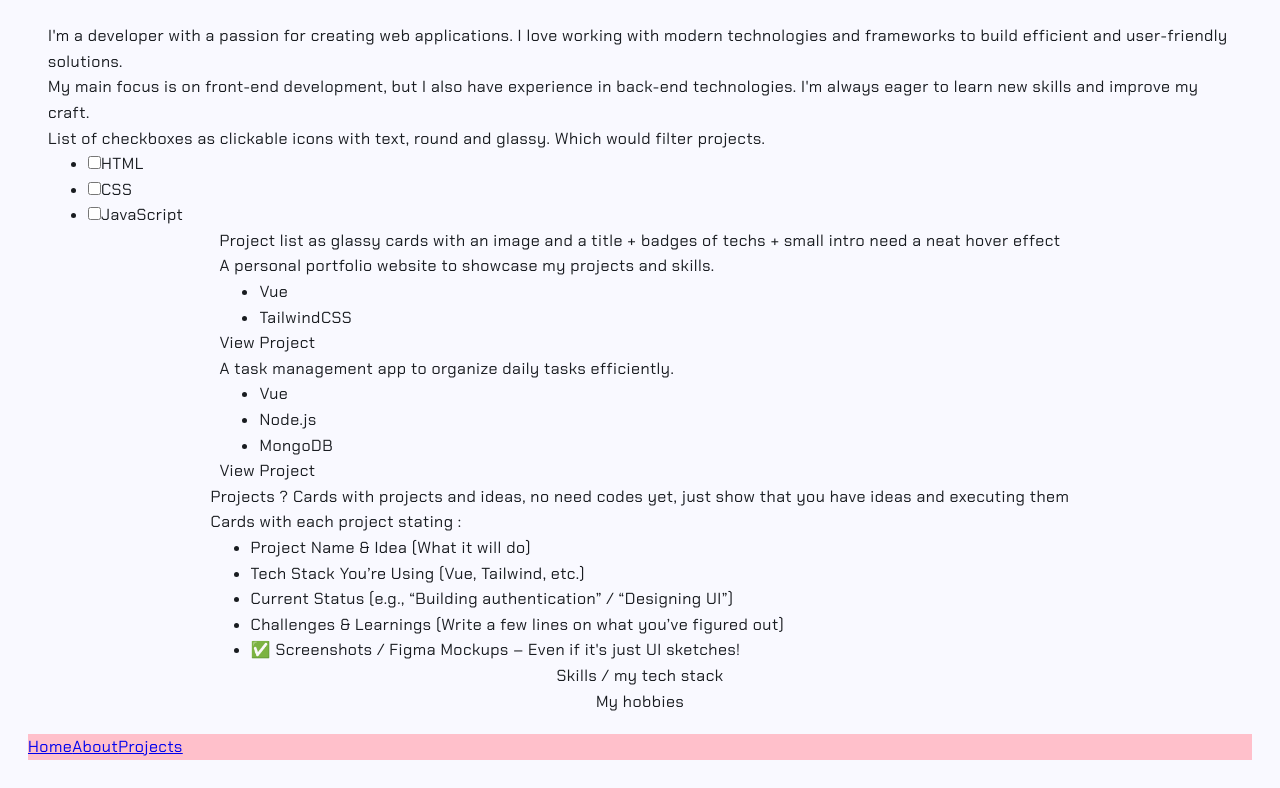
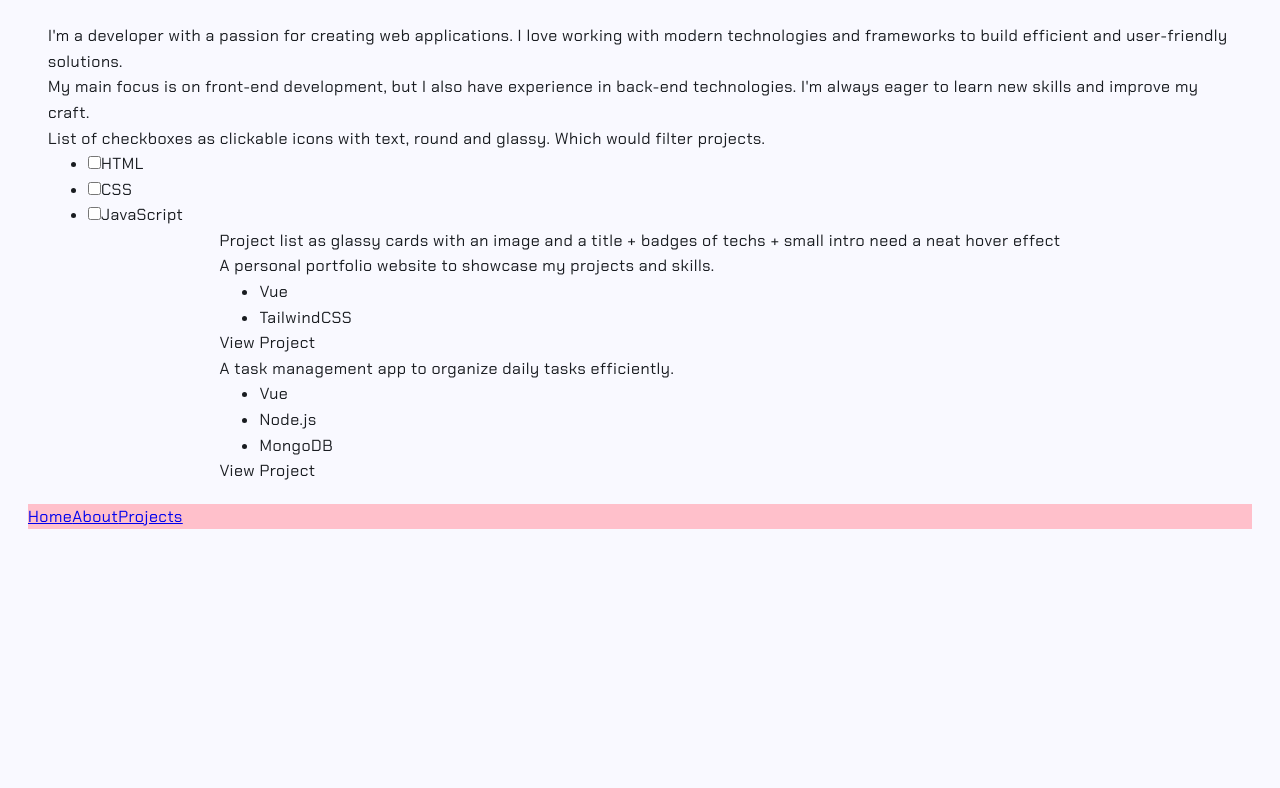
Before and after one commit to AlexGreau/Portfolio, a Vue app: page / in a window 1280 px wide. Shown: the part 479-1267 px from the top of the page. After the commit the page ends 1036 px from the top, so only its background shows below. Built offline with nearby package versions, Linux system fonts and the light colour scheme.

Commit message:
feat: about skeleton + home cleanup

```diff
--- a/src/views/AboutView.vue
+++ b/src/views/AboutView.vue
@@ -1,9 +1,13 @@
 <template>
   <section class="about">
     <h1>This is an about page</h1>
-    <p>Small paragraph about me</p>
+    <p>Small paragraph about me. What's more ? be a human and have more dimensions then just a dev</p>
     <div>A photo</div>
-    <div>My role as swim coach and why (past career)</div>
+    <p>
+      Small paragraph about my hobbies and how i spend my time, link to a blog ?
+    </p>
+    <h2>Swim coach career</h2>
+    <p>Small intro of the activity, and why (past career) + maybe how it influenced the website theme</p>
     <form>
       contact me form
     </form>
--- a/src/views/HomeView.vue
+++ b/src/views/HomeView.vue
@@ -64,25 +64,6 @@
         :key="project.id"
         :project="project"
       />
-    </section>
-
-    <section>
-      Projects ? Cards with projects and ideas, no need codes yet, just show that you have ideas and executing them
-      <br/>
-      Cards with each project stating :
-      <ul>
-        <li>Project Name & Idea (What it will do)</li>
-        <li>Tech Stack You’re Using (Vue, Tailwind, etc.)</li>
-        <li> Current Status (e.g., “Building authentication” / “Designing UI”)</li>
-        <li>Challenges & Learnings (Write a few lines on what you’ve figured out)</li>
-        <li>✅ Screenshots / Figma Mockups – Even if it's just UI sketches!</li>
-      </ul>
-    </section>
-    <section>
-      Skills / my tech stack
-    </section>
-    <section>
-      My hobbies
     </section>
   </main>
 </template>
```
